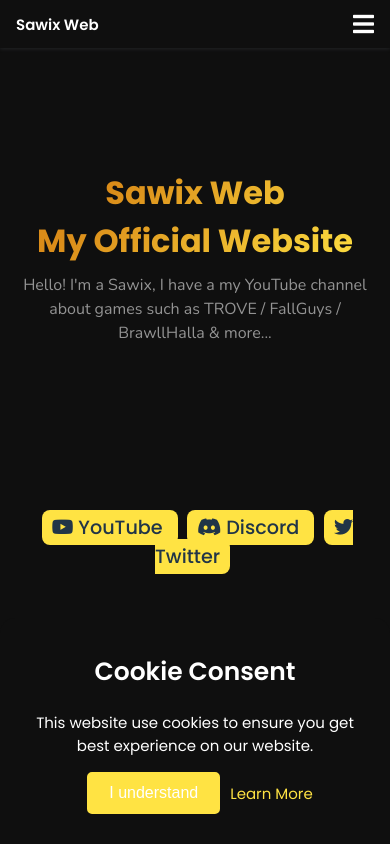
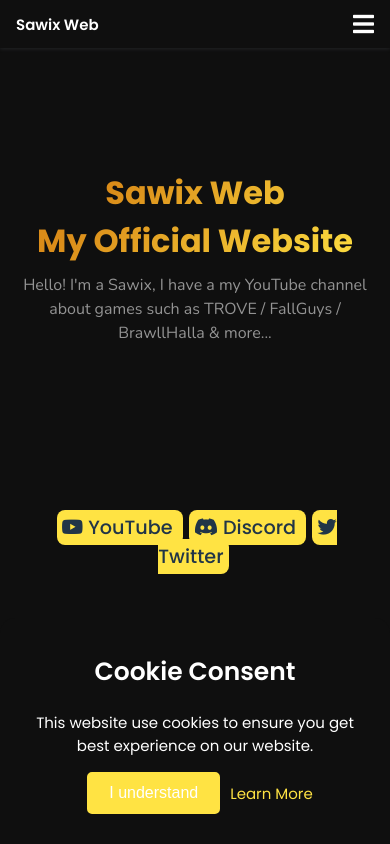
Before and after one commit to SeaClip-Studio/SawixWeb, a plain HTML site: page index.html in a window 390 px wide. Shown: the top 844 px of the page. Drawn offline with nearby package versions, Linux system fonts and the light colour scheme.

Commit message:
Files For Website

```diff
--- a/src/assets/style.css
+++ b/src/assets/style.css
@@ -666,12 +666,12 @@
 
 @media screen and (max-width: 780px) {
     #download .btn-groups a{
-        margin: .3rem;
+        margin: .2rem;
         background: var(--first-color);
         border-radius: .5rem;
         color: #213547;
         font-weight: 500;
-        padding: 4px 10px;
+        padding: 4px 5px;
         font-size: 1.2rem;
         transition: .3s linear;
     }
```
